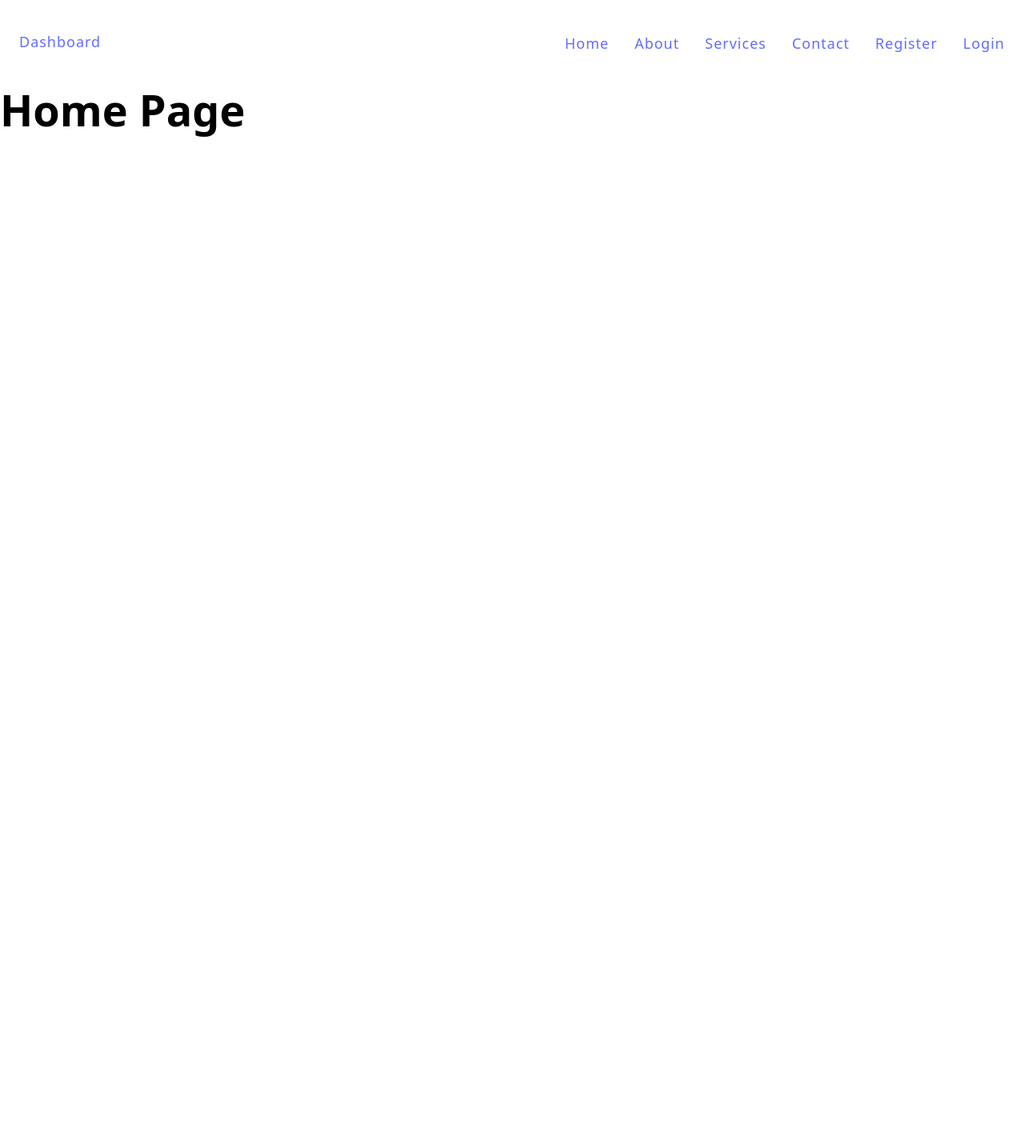
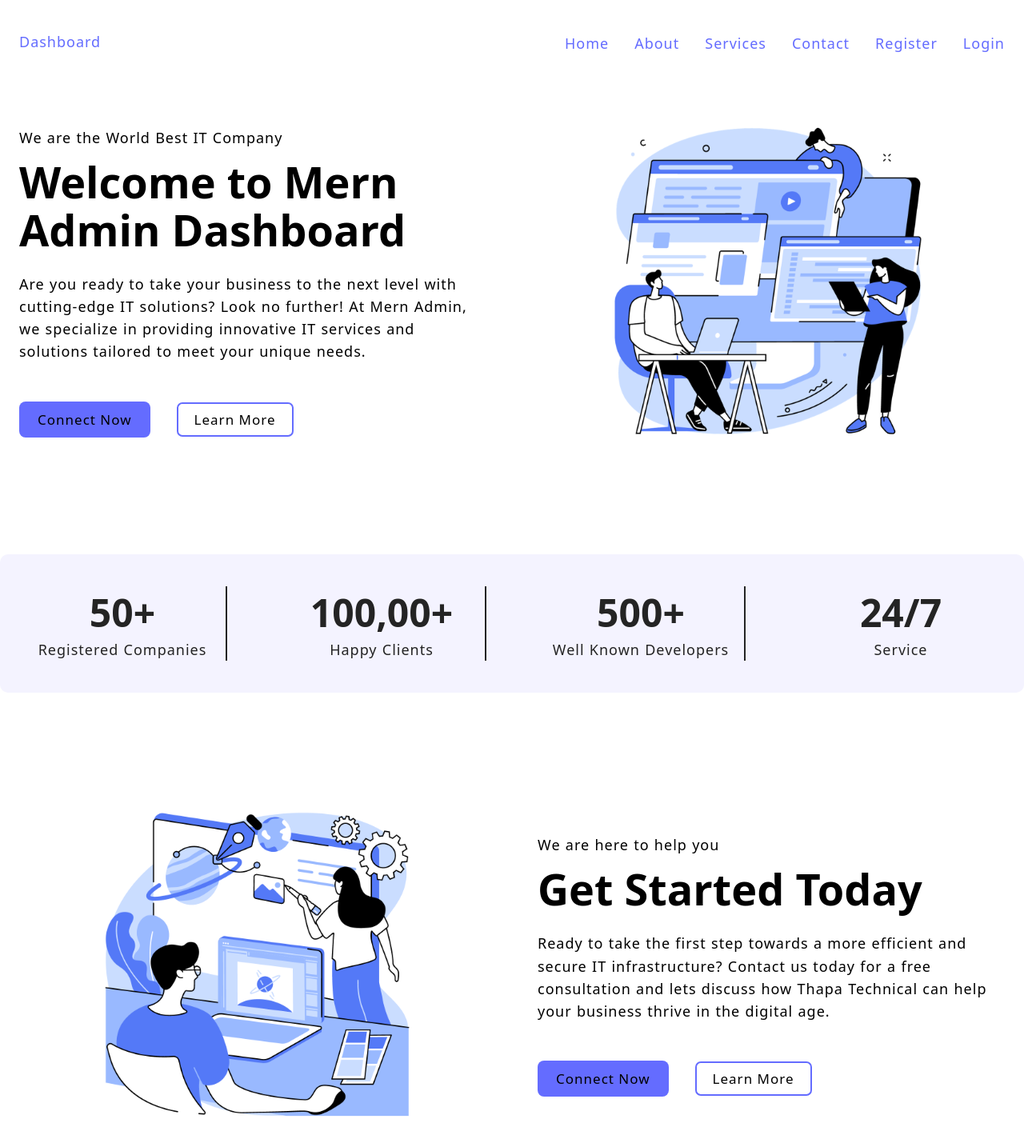
Before and after one commit to shubhamshri25/MERN-ADMIN, a React (Vite) app in the folder client/: page / in a window 1280 px wide. Shown: the top 1434 px of the page at 80% size. Before the commit the page ends 800 px from the top, so only its background shows below. Built offline with nearby package versions, Linux system fonts and the light colour scheme.

Commit message:
completed home page

```diff
--- /dev/null
+++ b/client/src/components/Analytics.jsx
@@ -0,0 +1,30 @@
+import React from "react";
+
+const Analytics = () => {
+  return (
+    <>
+      <section className="section-analytics">
+        <div className="container grid grid-four-cols">
+          <div className="div1">
+            <h2>50+</h2>
+            <p>registered companies</p>
+          </div>
+          <div className="div1">
+            <h2>100,00+</h2>
+            <p>Happy Clients</p>
+          </div>
+          <div className="div1">
+            <h2>500+</h2>
+            <p>Well known Developers</p>
+          </div>
+          <div className="div1">
+            <h2>24/7</h2>
+            <p>service</p>
+          </div>
+        </div>
+      </section>
+    </>
+  );
+};
+
+export default Analytics;
--- a/client/src/index.css
+++ b/client/src/index.css
@@ -63,3 +63,116 @@
   padding: 4rem 2.4rem;
   margin: 0 auto;
 }
+
+.grid {
+  display: grid;
+  gap: 6.4rem;
+}
+
+.grid-two-cols {
+  grid-template-columns: repeat(2, 1fr);
+}
+
+.grid-four-cols {
+  grid-template-columns: repeat(4, 1fr);
+}
+
+/*? Module Rules / Reusable */
+button {
+  text-transform: capitalize;
+  padding: 1rem 2.2rem;
+  font-size: 1.7rem;
+  font-weight: 500;
+  background-color: var(--btn-color);
+  border-radius: 0.8rem;
+  -webkit-border-radius: 0.8rem;
+  -moz-border-radius: 0.8rem;
+  -ms-border-radius: 0.8rem;
+  -o-border-radius: 0.8rem;
+  border: 0.1rem solid transparent;
+  cursor: pointer;
+  letter-spacing: 0.1rem;
+  transition: border-color 0.3s;
+  -webkit-transition: border-color 0.3s;
+  -moz-transition: border-color 0.3s;
+  -ms-transition: border-color 0.3s;
+  -o-transition: border-color 0.3s;
+}
+
+.secondary-btn {
+  background-color: transparent;
+  box-shadow: inset 0 0 0 0.2rem var(--btn-color);
+  margin-left: 3.2rem;
+}
+
+/*? state rules  */
+
+button:hover {
+  box-shadow: inset 0 0 0 0.2rem var(--bg-color);
+  /* border: 0.2rem solid #fff; */
+}
+
+Link:hover,
+Link.active {
+  color: #535bf2;
+}
+
+/***** Hero Section *****/
+
+.section-hero {
+  & .grid {
+    align-items: center;
+  }
+
+  .hero-content {
+    & p {
+      margin: 2.4rem 0 4.8rem 0;
+      &:first-child {
+        margin: 0 0 1.2rem 0;
+      }
+    }
+  }
+
+  .hero-image {
+    display: flex;
+    justify-content: center;
+    & img {
+      width: 70%;
+      height: auto;
+    }
+  }
+}
+
+/***** End Hero  *****/
+
+/***** analytics Section *****/
+
+.section-analytics {
+  margin: 9.6rem 0;
+
+  & .container {
+    background-color: var(--bg-color);
+    border-radius: 1rem;
+  }
+
+  & .grid {
+    color: var(--dark-color);
+
+    & .div1 {
+      text-align: center;
+      border-right: 0.2rem solid var(--dark-color);
+
+      &:last-child {
+        border: none;
+      }
+      & h2 {
+        font-size: 4.8rem;
+      }
+      & p {
+        text-transform: capitalize;
+      }
+    }
+  }
+}
+
+/***** End analytics Section *****/
--- a/client/src/pages/Home.jsx
+++ b/client/src/pages/Home.jsx
@@ -1,9 +1,81 @@
 import React from "react";
+import { Link } from "react-router-dom";
+import Analytics from "../components/Analytics";
 
 const Home = () => {
   return (
     <>
-      <h1>Home Page</h1>
+      <main>
+        <section className="section-hero">
+          <div className="container grid grid-two-cols">
+            <div className="hero-content">
+              <p>We are the World Best IT Company</p>
+              <h1>Welcome to Mern Admin Dashboard</h1>
+              <p>
+                Are you ready to take your business to the next level with
+                cutting-edge IT solutions? Look no further! At Mern Admin, we
+                specialize in providing innovative IT services and solutions
+                tailored to meet your unique needs.
+              </p>
+              <div className="btn btn-group">
+                <Link to="/contact">
+                  <button className="btn">connect now</button>
+                </Link>
+                <Link to="/services">
+                  <button className="btn secondary-btn">learn more</button>
+                </Link>
+              </div>
+            </div>
+
+            {/* hero images */}
+            <div className="hero-image">
+              <img
+                src="/images/home.png"
+                alt="coding together"
+                width="400"
+                height="500"
+              />
+            </div>
+          </div>
+        </section>
+      </main>
+
+      {/* Anyaltics section */}
+      <Analytics />
+
+      {/* 3rd section  */}
+      <section className="section-hero">
+        <div className="container grid grid-two-cols">
+          {/* hero images  */}
+          <div className="hero-image">
+            <img
+              src="/images/design.png"
+              alt="coding together"
+              width="400"
+              height="500"
+            />
+          </div>
+
+          <div className="hero-content">
+            <p>We are here to help you</p>
+            <h1>Get Started Today</h1>
+            <p>
+              Ready to take the first step towards a more efficient and secure
+              IT infrastructure? Contact us today for a free consultation and
+              lets discuss how Thapa Technical can help your business thrive in
+              the digital age.
+            </p>
+            <div className="btn btn-group">
+              <a href="/contact">
+                <button className="btn">connect now</button>
+              </a>
+              <a href="/services">
+                <button className="btn secondary-btn">learn more</button>
+              </a>
+            </div>
+          </div>
+        </div>
+      </section>
     </>
   );
 };
```
